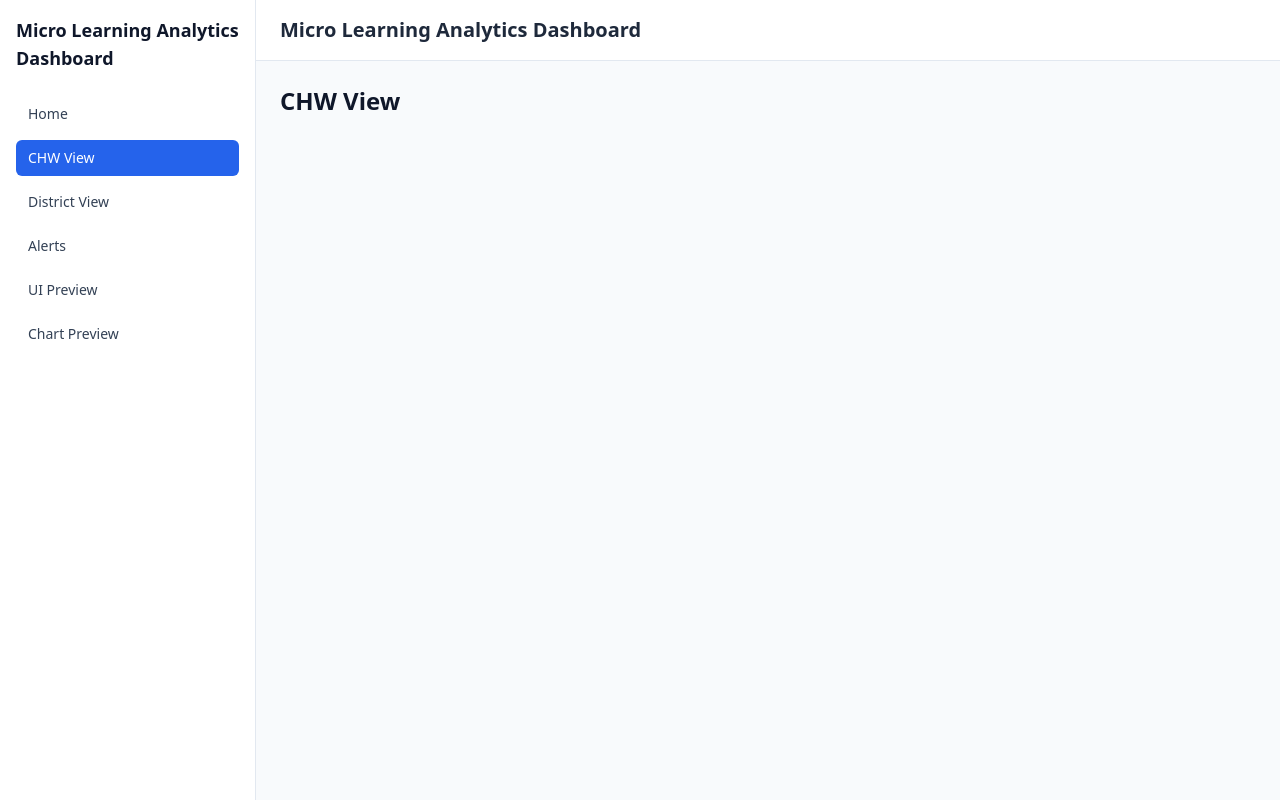
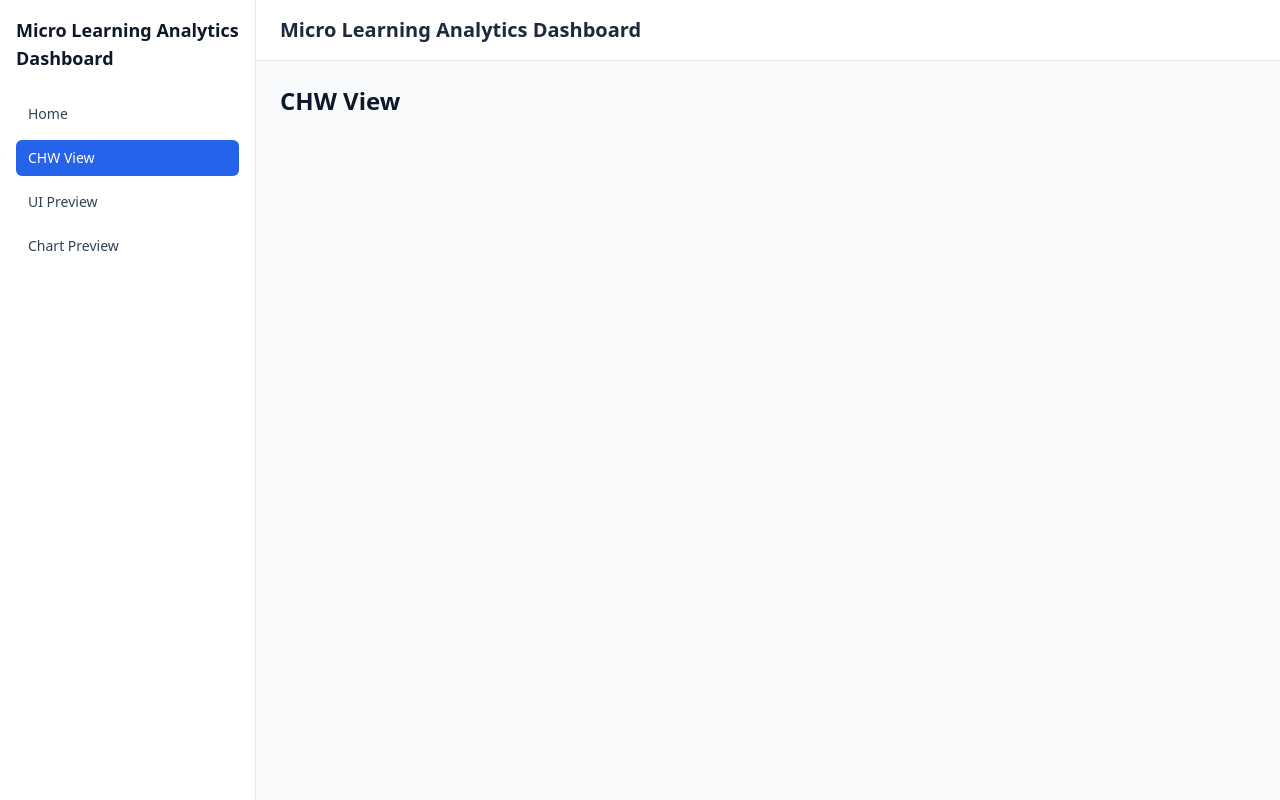
Before and after one commit to Medtronic-LABS/spice-coaching-dashboard-ui, a React (Vite) app: page /chw in a window 1280 px wide. Built offline with nearby package versions, Linux system fonts and the light colour scheme; no server answers.

Commit message:
refactor: remove unused routes and links from Sidebar component

```diff
--- a/src/components/layout/Sidebar.tsx
+++ b/src/components/layout/Sidebar.tsx
@@ -19,12 +19,6 @@ export const Sidebar = () => {
         <NavLink className={linkClassName} to={paths.chw}>
           CHW View
         </NavLink>
-        <NavLink className={linkClassName} to={paths.district}>
-          District View
-        </NavLink>
-        <NavLink className={linkClassName} to={paths.alerts}>
-          Alerts
-        </NavLink>
         <NavLink className={linkClassName} to={paths.uiPreview}>
           UI Preview
         </NavLink>
--- a/src/constants/routes.ts
+++ b/src/constants/routes.ts
@@ -1,8 +1,6 @@
 export const paths = {
   home: '/',
   chw: '/chw',
-  district: '/district',
-  alerts: '/alerts',
   uiPreview: '/ui-preview',
   chartPreview: '/chart-preview',
 } as const;
```
